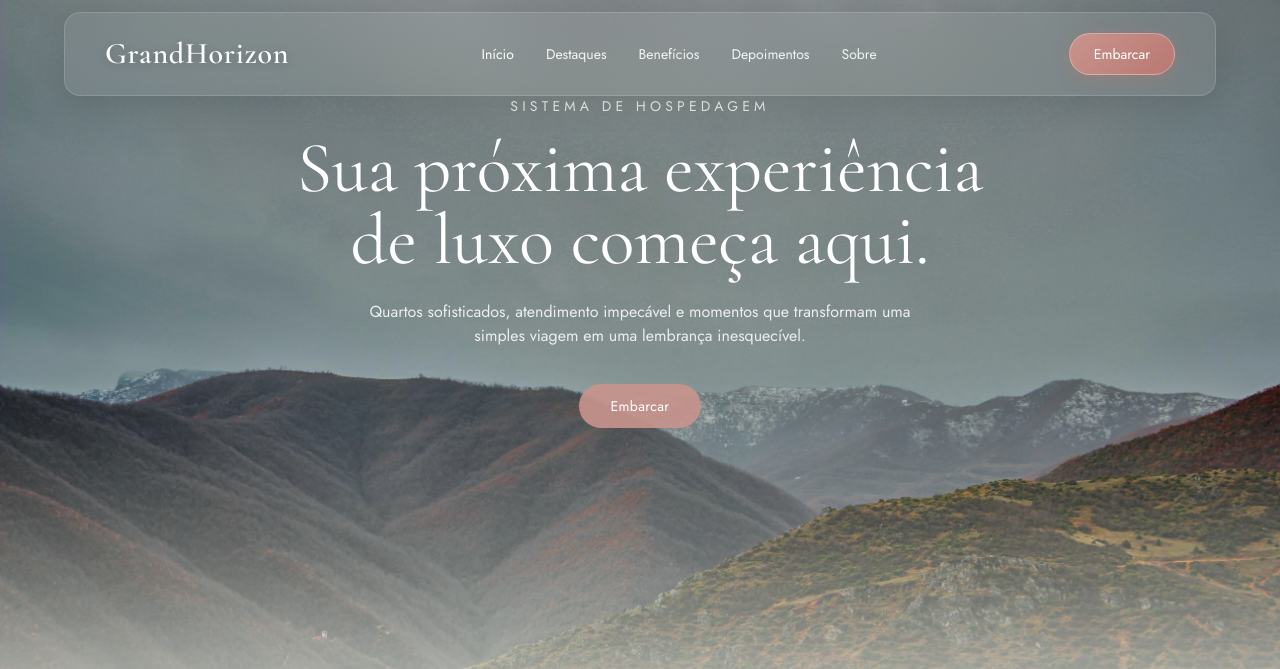
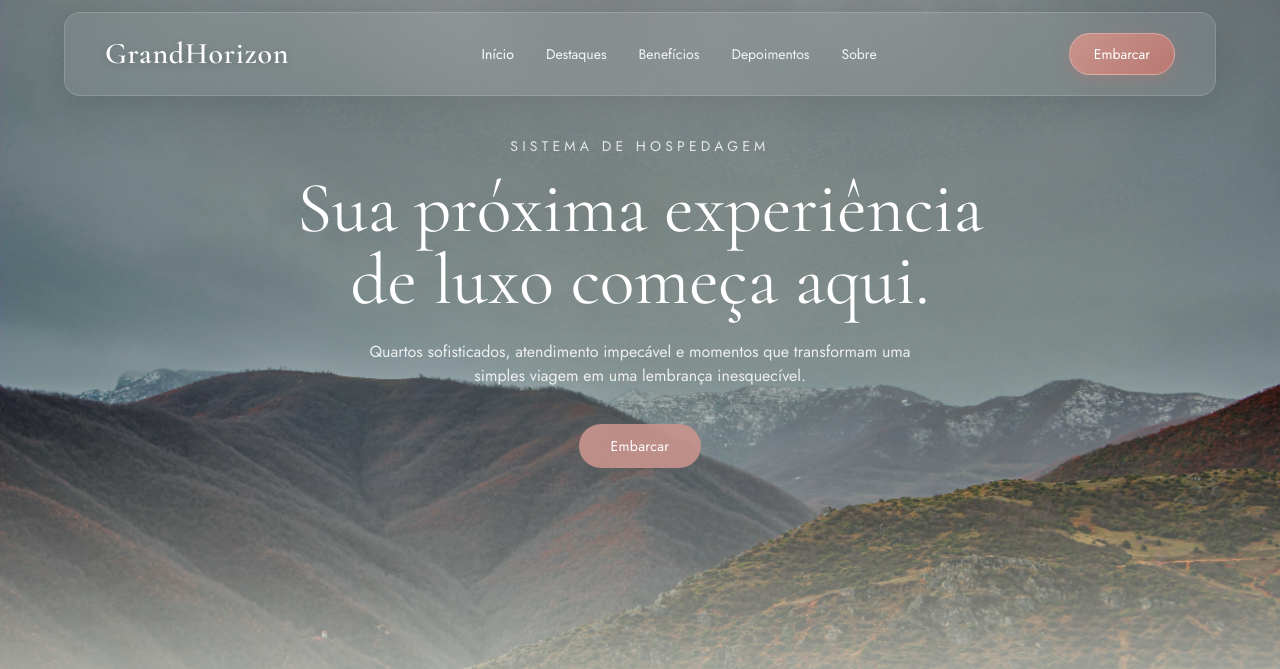
Before and after one commit to calebsv/GrandHorizon, a plain HTML site: page src/index.html in a window 1280 px wide. Shown: the top 669 px of the page. Drawn offline with nearby package versions, Linux system fonts and the light colour scheme.

Commit message:
layout ajustado

```diff
--- a/src/index.html
+++ b/src/index.html
@@ -87,7 +87,7 @@
       </ul>
     </header>
 
-    <div class="relative z-10 max-w-3xl mx-auto text-center px-6 pt-16 pb-40 md:pt-24 md:pb-56">
+    <div class="relative z-10 max-w-3xl mx-auto text-center px-6 pt-16 pb-40 md:pt-24 md:pb-56 mt-10">
       <p class="uppercase tracking-[0.3em] text-xs md:text-sm text-white/80 mb-4 reveal">Sistema de Hospedagem</p>
       <h1 class="font-serif text-white text-5xl md:text-7xl leading-[1.05] mb-6 reveal">
         Sua próxima experiência de luxo começa aqui.
```
Also changed, not shown: src/style.css (+0 -12 lines).
